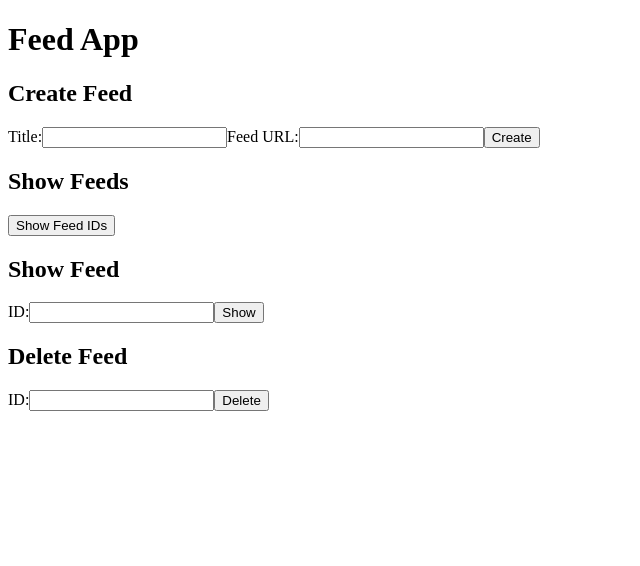
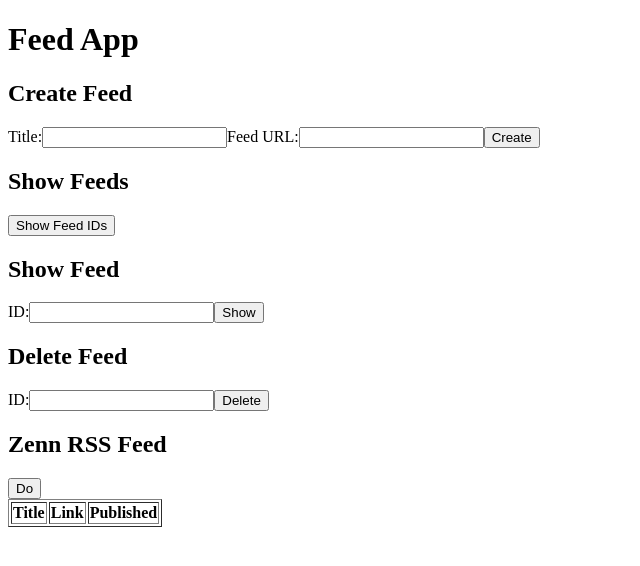
Before and after one commit to tbistr/rsss, a React app: page / in a window 1280 px wide. Shown: the top 566 px of the page, without its empty margins (0-640 px from the left). Built offline with nearby package versions, Linux system fonts and the light colour scheme; the HTML template or start-up script is replaced by a standard one; what hono would draw is missing.

Commit message:
feat: Add RSS2.0 xml parser

```diff
--- a/src/client/client.tsx
+++ b/src/client/client.tsx
@@ -1,8 +1,10 @@
 import { hc } from "hono/client";
+import type { AppType } from "src/server";
+import type { Feed } from "src/server/feeds";
+
 import { useState } from "react";
 import { createRoot } from "react-dom/client";
-import type { AppType } from "src/server";
-import type { Feed } from "src/server/feeds";
+import { type RSSItem, RSSParser } from "src/lib/rss";
 
 const client = hc<AppType>("/api");
 
@@ -22,6 +24,9 @@ function App() {
 
 			<h2>Delete Feed</h2>
 			<DeleteFeed />
+
+			<h2>Zenn RSS Feed</h2>
+			<ShowRSSFeed />
 		</>
 	);
 }
@@ -143,5 +148,55 @@ const DeleteFeed = () => {
 	);
 };
 
+const ShowRSSFeed = () => {
+	const [rssItems, setRssItems] = useState<RSSItem[]>([]);
+
+	const parser = new RSSParser();
+
+	const handle = async () => {
+		try {
+			const query = new URLSearchParams({
+				url: "https://zenn.dev/feed",
+			});
+			const res = await fetch(`/cors-proxy?${query}`);
+			const xml = await res.text();
+			const feed = parser.parse(xml);
+			setRssItems(feed.channel.items);
+		} catch (error) {
+			console.error("Failed to fetch RSS feed", error);
+		}
+	};
+
+	return (
+		<div>
+			<button type="button" onClick={handle}>
+				Do
+			</button>
+			<table border={1}>
+				<thead>
+					<tr>
+						<th>Title</th>
+						<th>Link</th>
+						<th>Published</th>
+					</tr>
+				</thead>
+				<tbody>
+					{rssItems.map((item, index) => (
+						<tr key={item.title + index.toString()}>
+							<td>{item.title}</td>
+							<td>
+								<a href={item.link} target="_blank" rel="noopener noreferrer">
+									Read More
+								</a>
+							</td>
+							<td>{item.pubDate}</td>
+						</tr>
+					))}
+				</tbody>
+			</table>
+		</div>
+	);
+};
+
 const root = createRoot(document.getElementById("root") ?? document.body);
 root.render(<App />);
--- /dev/null
+++ b/src/lib/rss.ts
@@ -0,0 +1,66 @@
+export interface RSSItem {
+	title: string;
+	link: string;
+	pubDate?: string;
+	description?: string;
+}
+
+export interface RSSChannel {
+	title: string;
+	link: string;
+	description?: string;
+	items: RSSItem[];
+}
+
+export interface RSSFeed {
+	version: string;
+	channel: RSSChannel;
+}
+
+export class RSSParser {
+	parse(xml: string): RSSFeed {
+		const parser = new DOMParser();
+		const doc = parser.parseFromString(xml, "application/xml");
+
+		if (doc.querySelector("parsererror")) {
+			throw new Error("Invalid XML format");
+		}
+
+		const rssElement = doc.querySelector("rss");
+		if (!rssElement) {
+			throw new Error("Invalid RSS feed");
+		}
+
+		const version = rssElement.getAttribute("version");
+		if (!version || version !== "2.0") {
+			throw new Error("Unsupported RSS version");
+		}
+
+		const channelElement = rssElement.querySelector("channel");
+		if (!channelElement) {
+			throw new Error("Missing <channel> element in RSS feed");
+		}
+
+		return {
+			version: rssElement.getAttribute("version") || "2.0",
+			channel: {
+				title: this.getText(channelElement, "title"),
+				link: this.getText(channelElement, "link"),
+				description: this.getText(channelElement, "description"),
+				items: Array.from(channelElement.querySelectorAll("item")).map(
+					(item) => ({
+						title: this.getText(item, "title"),
+						link: this.getText(item, "link"),
+						pubDate: this.getText(item, "pubDate"),
+						description: this.getText(item, "description"),
+					}),
+				),
+			},
+		};
+	}
+
+	private getText(element: Element, tagName: string): string {
+		const tag = element.querySelector(tagName);
+		return tag?.textContent?.trim() || "";
+	}
+}
```
